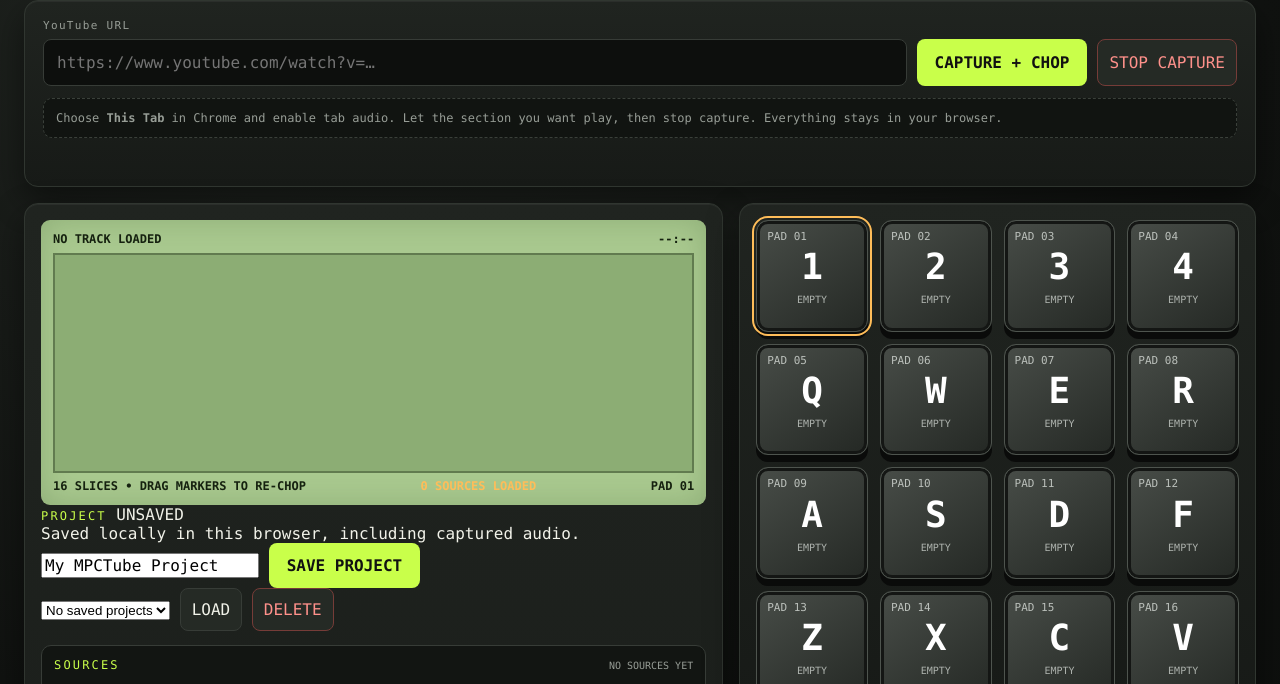
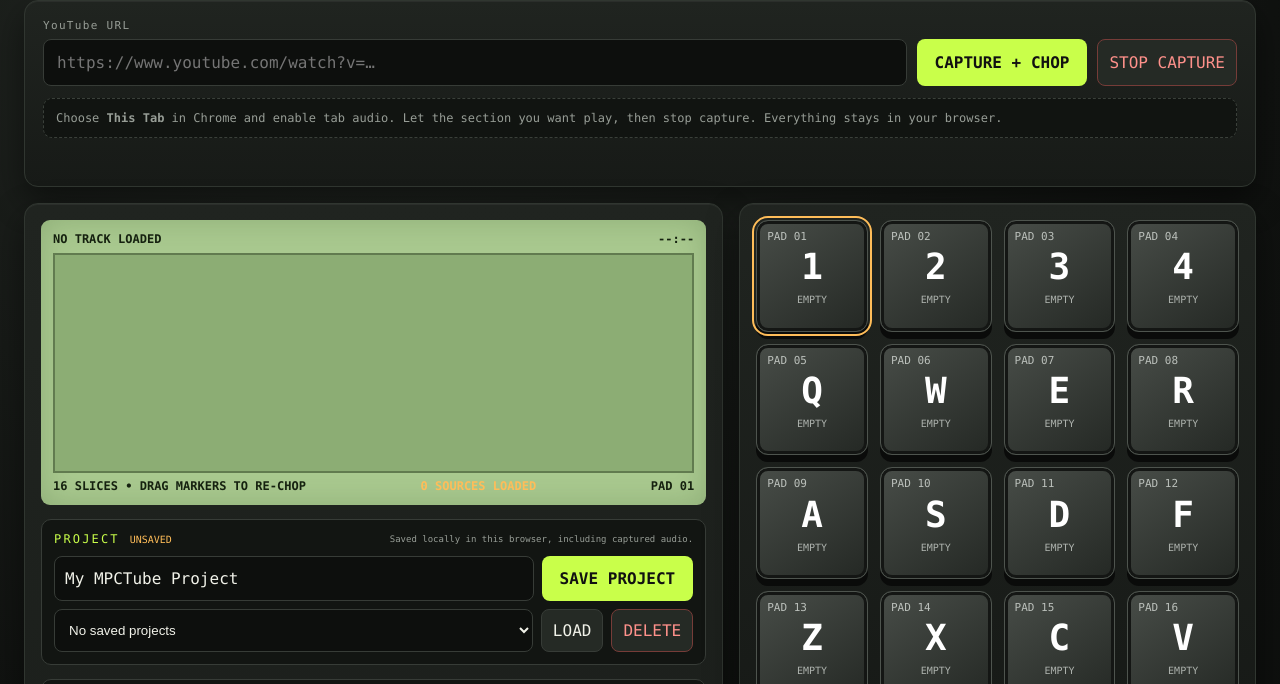
Before and after one commit to southernadd-cmyk/sample, a plain HTML site: page docs/index.html in a window 1280 px wide. Shown: the part 116-800 px from the top of the page. Drawn offline with Linux system fonts and the light colour scheme.

Commit message:
Style MPCTube project controls

```diff
--- a/docs/style.css
+++ b/docs/style.css
@@ -57,3 +57,14 @@ body{margin:0;background:radial-gradient(circle at 30% 0,#252a25 0,#101210 48%,#
 .midi-map-status{font-size:10px;color:var(--amber);padding-bottom:9px}
 .shortcut{font-size:9px;opacity:.7;margin-left:5px}
 @media(max-width:700px){.midi-head{align-items:flex-start;flex-direction:column}.midi-actions{justify-content:flex-start}.midi-body{grid-template-columns:1fr}.midi-map-status{padding-bottom:0}}
+
+.project-panel{margin-top:14px;padding:12px;border:1px solid var(--line);border-radius:10px;background:#121512}
+.project-head{display:flex;justify-content:space-between;gap:12px;align-items:center;margin-bottom:10px}
+.project-head>div:first-child{display:flex;align-items:center;gap:10px}
+#projectStatus{font-size:10px;color:var(--amber)}
+.project-hint{font-size:9px;color:var(--muted);text-align:right}
+.project-row{display:grid;grid-template-columns:minmax(0,1fr) auto;gap:8px}
+.project-row input,.project-row select{min-width:0;background:#0d0f0d;color:var(--ink);border:1px solid var(--line);border-radius:8px;padding:10px}
+.project-load-row{grid-template-columns:minmax(0,1fr) auto auto;margin-top:8px}
+.project-row button{white-space:nowrap}
+@media(max-width:700px){.project-head{align-items:flex-start;flex-direction:column}.project-hint{text-align:left}.project-row,.project-load-row{grid-template-columns:1fr}.project-row button{width:100%}}
```
